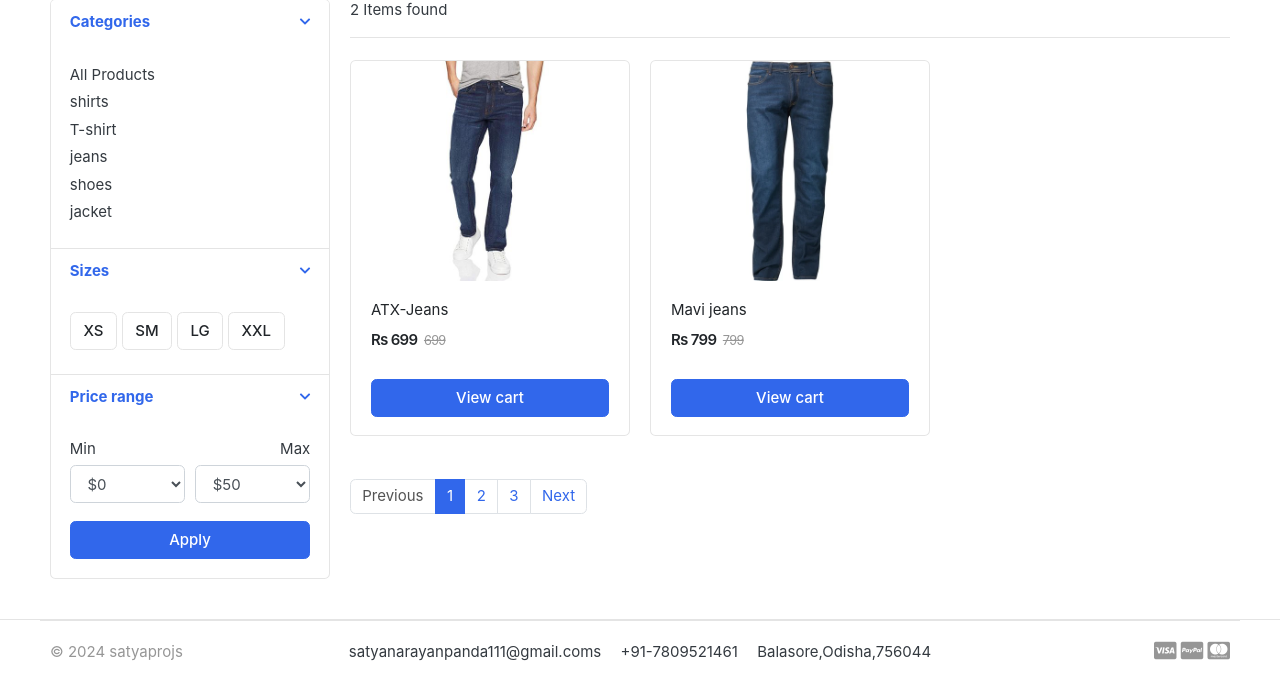
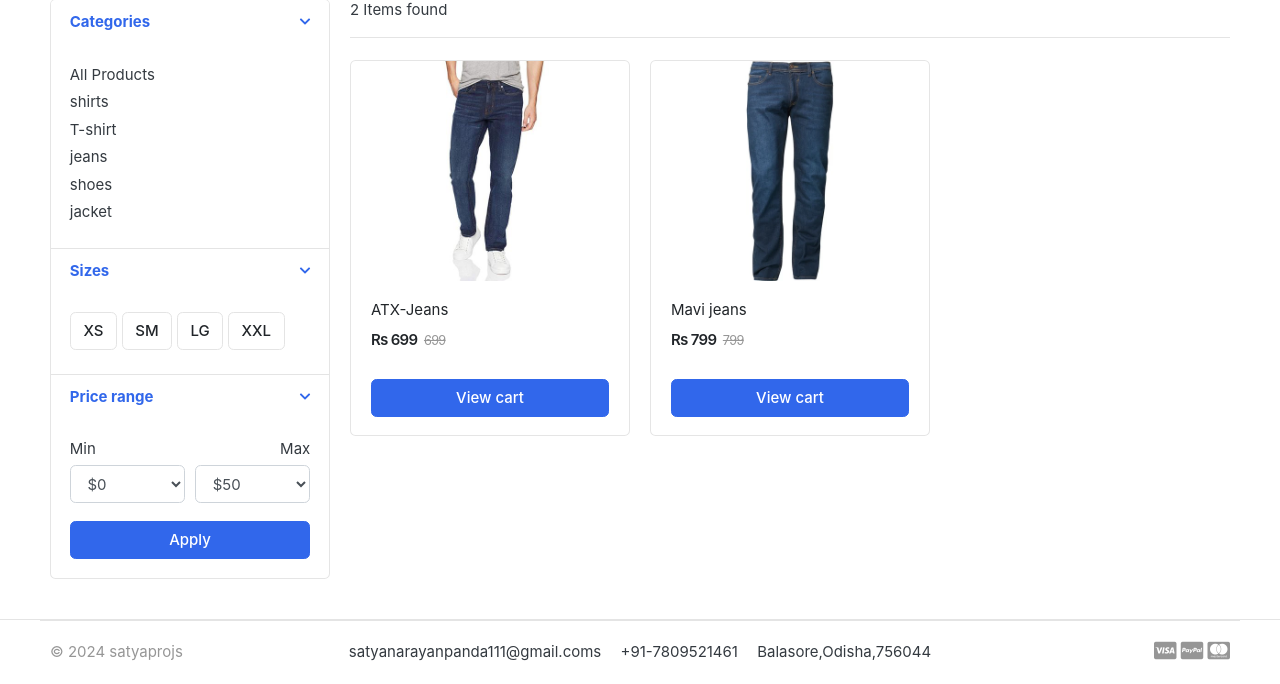
Before and after one commit to satya7107/satyaprojs, a Django app: page /store/jeans/ in a window 1280 px wide. Shown: the part 295-979 px from the top of the page. Run offline with Django 5.2, Linux system fonts and the light colour scheme; data comes from the database, SQL or seed files in the repository; both versions use the stored data as it was after the commit; some libraries are stand-ins or nearby versions; some web fonts are replaced.

Commit message:
initial commit1

```diff
--- a/store/templates/store/store.html
+++ b/store/templates/store/store.html
@@ -152,13 +152,28 @@
 
 
 <nav class="mt-4" aria-label="Page navigation sample">
+{% if products.has_other_pages %}
   <ul class="pagination">
+	{% if products.has_previous %}
+    <li class="page-item"><a class="page-link" href="?page={{ products.previous_page_number }}">Previous</a></li>
+	{% else %}
     <li class="page-item disabled"><a class="page-link" href="#">Previous</a></li>
-    <li class="page-item active"><a class="page-link" href="#">1</a></li>
-    <li class="page-item"><a class="page-link" href="#">2</a></li>
-    <li class="page-item"><a class="page-link" href="#">3</a></li>
-    <li class="page-item"><a class="page-link" href="#">Next</a></li>
+	{% endif %}
+
+	{% for i in products.paginator.page_range %}
+		{% if products.number == i %}
+		<li class="page-item active"><a class="page-link" href="#">{{i}}</a></li>
+		{% else %}
+		<li class="page-item"><a class="page-link" href="?page={{i}}">{{i}}</a></li>
+		{% endif %}
+    {% endfor %}
+	{% if products.has_next %}
+    <li class="page-item"><a class="page-link" href="?page={{ products.next_page_number }}">Next</a></li>
+	{% else %}
+	<li class="page-item disabled"><a class="page-link" href="#">Next</a></li>
+	{% endif %}
   </ul>
+{% endif %}
 </nav>
 
 	</main> <!-- col.// -->
--- a/store/views.py
+++ b/store/views.py
@@ -4,6 +4,8 @@ from mysite.models import product
 from category.models import category
 from mycart.models import CartItem
 from mycart.views import _cart_id
+
+from django.core.paginator import Paginator, EmptyPage, PageNotAnInteger
 
 # Create your views here.
 
@@ -15,14 +17,20 @@ def store(request,category_slug=None):
     if category_slug != None:
         categories = get_object_or_404(category,slug=category_slug)
         products = product.objects.filter(category=categories,is_available=True)
+        paginator=Paginator(products,2)
+        page=request.GET.get('page')
+        paged_products=paginator.get_page(page)
         product_count=products.count()
 
     else:
         products = product.objects.all().filter(is_available=True)
+        paginator=Paginator(products,3)
+        page=request.GET.get('page')
+        paged_products=paginator.get_page(page)
         product_count=products.count()
 
     context = {
-        'products': products,
+        'products': paged_products,
         'product_count': product_count
     }
     return render(request, 'store/store.html',context)
```
Also changed, not shown: db.sqlite3.
